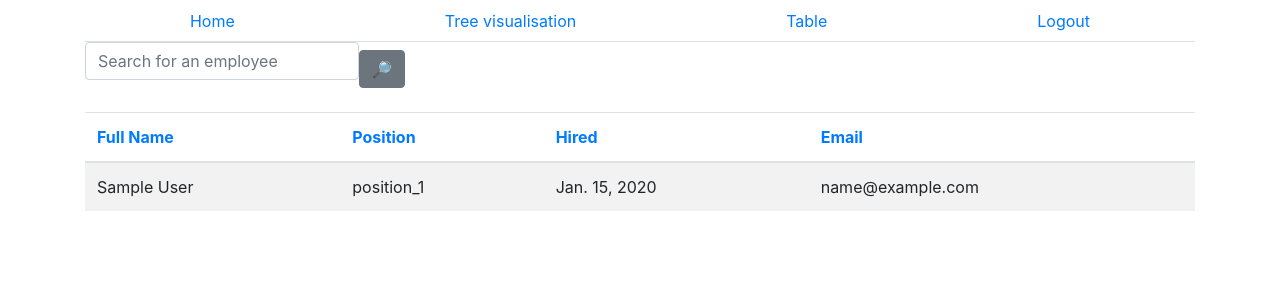
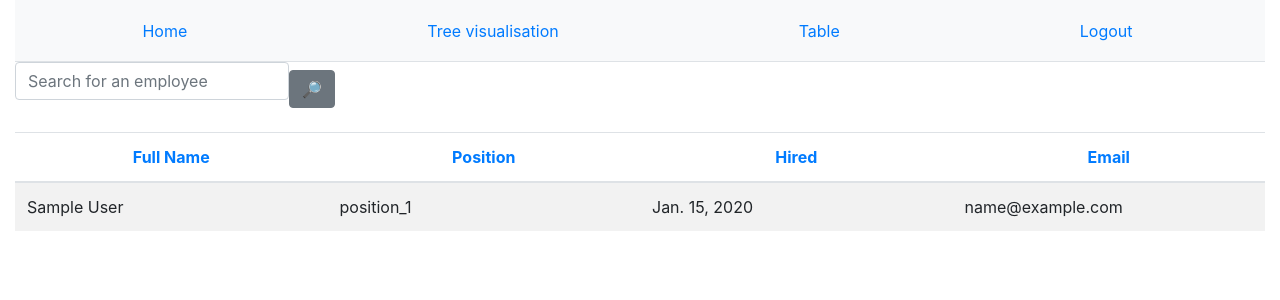
Before and after one commit to sbilikepy/ANC_test_task, a Django app: page /employees/ in a window 1280 px wide. Shown: the top 300 px of the page. Run offline with Django 5.2, Linux system fonts and the light colour scheme; a user stored in the database is signed in; data comes from the database, SQL or seed files in the repository; tables that the repository leaves empty hold one stand-in row (values such as "Sample post"); some libraries are stand-ins or nearby versions.

Commit message:
new styles for card and page width

```diff
--- a/static/css/styles.css
+++ b/static/css/styles.css
@@ -1,3 +1,11 @@
+.container {
+    max-width: 1300px;
+    padding-right: 15px;
+    padding-left: 15px;
+    margin-right: auto;
+    margin-left: auto;
+}
+
 .custom-container {
     overflow-x: auto;
 }
@@ -11,8 +19,45 @@
 .level-container {
     padding: 10px;
     margin-bottom: 10px;
-    max-height: 500px;
+    max-height: 860px;
     overflow-y: auto;
     flex: 0 0 14.28%; /* 100% / 7 */
     min-width: 14.28%;
 }
+
+.card.active {
+    border-width: 2px;
+    border-style: solid;
+    border-color: blue;
+}
+
+
+.table th {
+    text-align: center;
+}
+
+.table th,
+.table td {
+    width: 25%;
+}
+
+.nav-tabs {
+    background-color: #f8f9fa;
+    padding: 10px;
+}
+
+.nav-item {
+    margin-right: 5px;
+}
+
+.nav-link {
+    color: #007bff;
+}
+
+.nav-link:hover {
+    color: #0056b3;
+}
+
+.nav-link.active {
+    font-weight: bold;
+}
```
